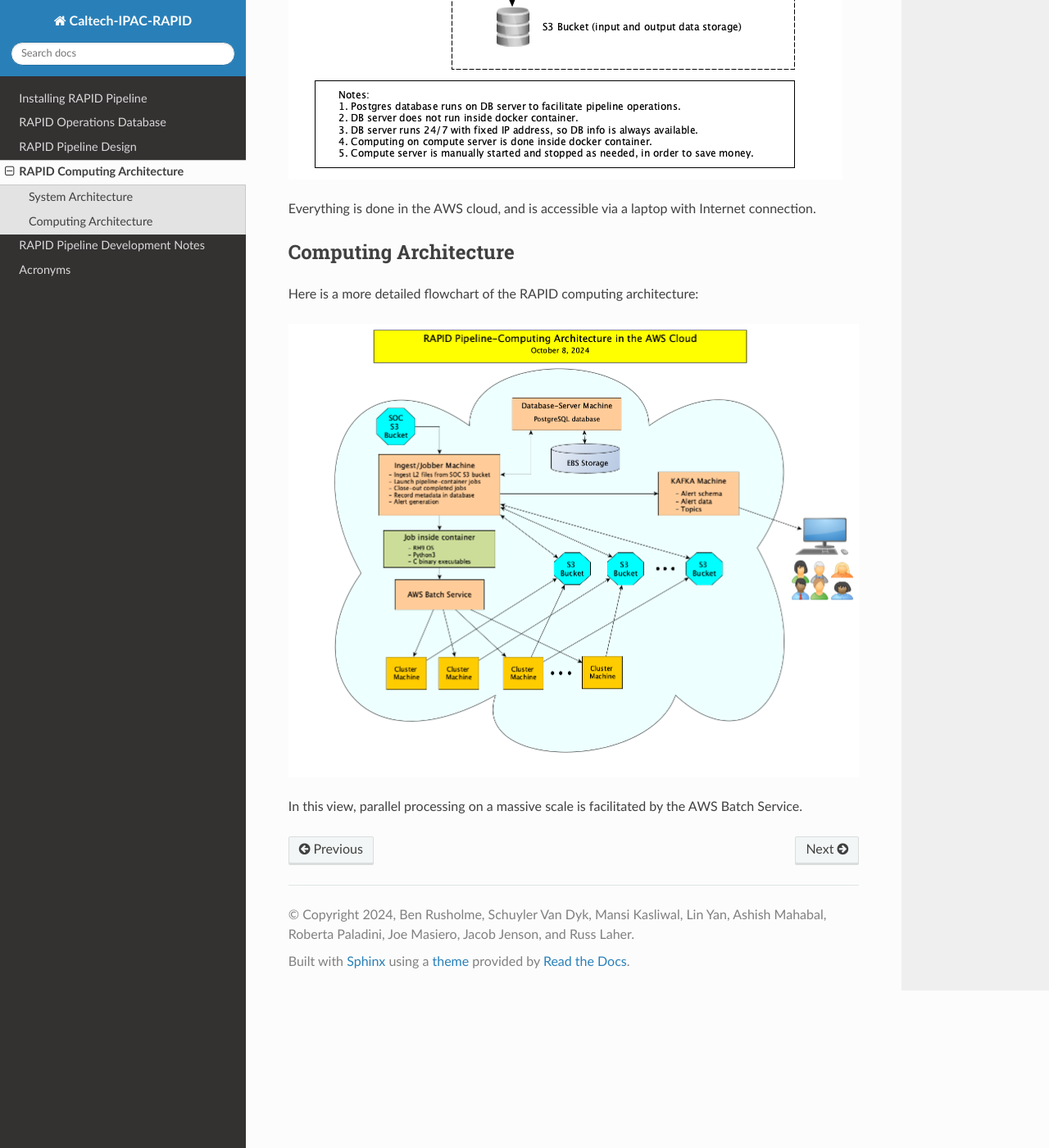
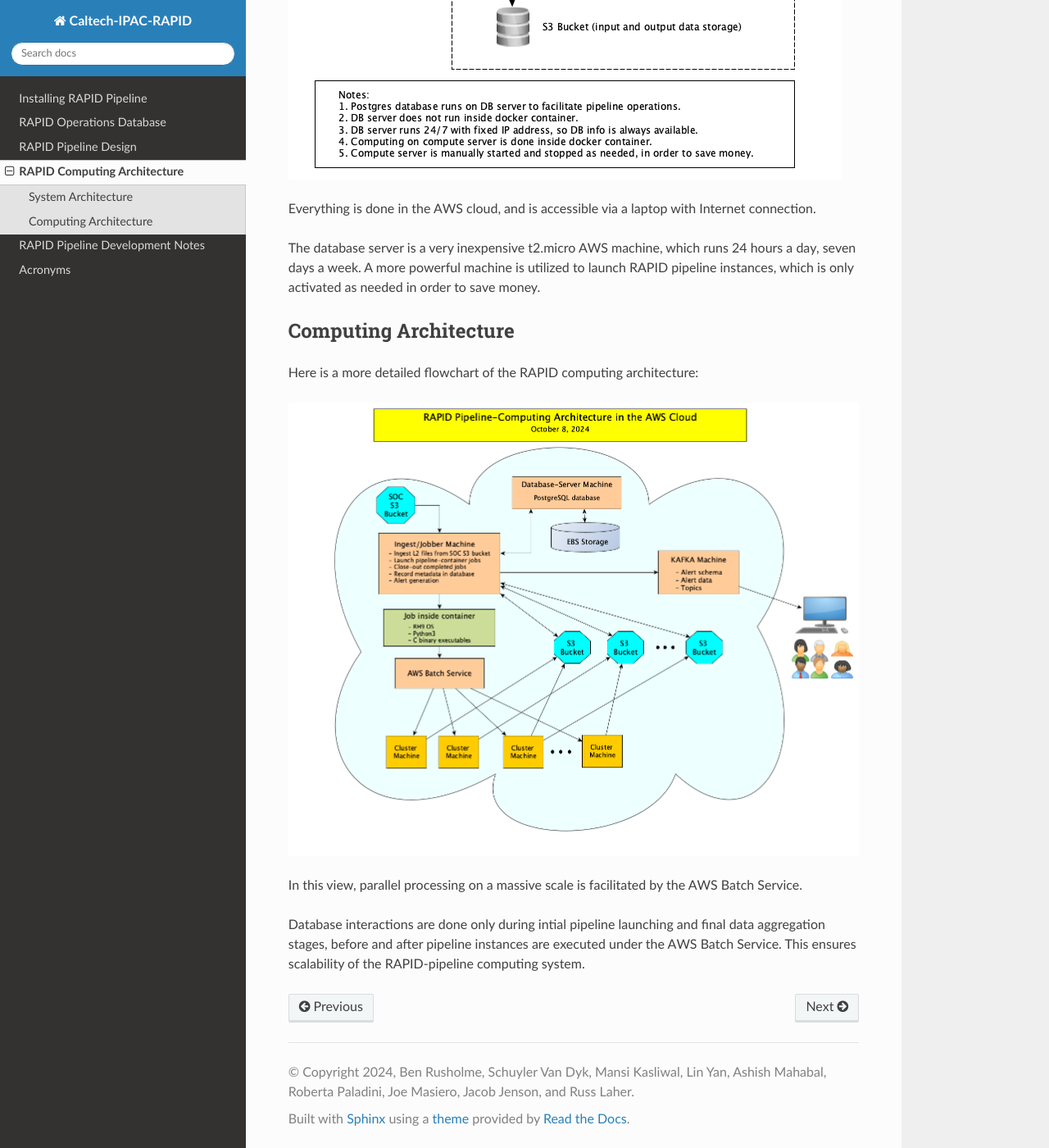
Before and after one commit to Caltech-IPAC/rapid, a Sphinx documentation site: the page built from docs/source/sysarch/comp_arch.rst, in a window 1280 px wide and 1400 px high, scrolled down 743 px. Shown: the whole window at 82% size. Built offline with Sphinx 7.4.7 and the Read the Docs theme 3.1.0, drawn with Linux system fonts in a browser that asks for light colours.

Commit message:
Added more details.

```diff
--- a/docs/source/sysarch/comp_arch.rst
+++ b/docs/source/sysarch/comp_arch.rst
@@ -11,6 +11,8 @@ Here is a high-level flowchart of the RAPID system architecture:
 
 Everything is done in the AWS cloud, and is accessible via a laptop with Internet connection.
 
+The database server is a very inexpensive t2.micro AWS machine, which runs 24 hours a day, seven days a week.
+A more powerful machine is utilized to launch RAPID pipeline instances, which is only activated as needed in order to save money.
 
 Computing Architecture
 **************************
@@ -20,3 +22,7 @@ Here is a more detailed flowchart of the RAPID computing architecture:
 .. image:: computing_architecture.png
 
 In this view, parallel processing on a massive scale is facilitated by the AWS Batch Service.
+
+Database interactions are done only during intial pipeline launching and final data aggregation stages,
+before and after pipeline instances are executed under the AWS Batch Service.  This ensures scalability
+of the RAPID-pipeline computing system.
```
